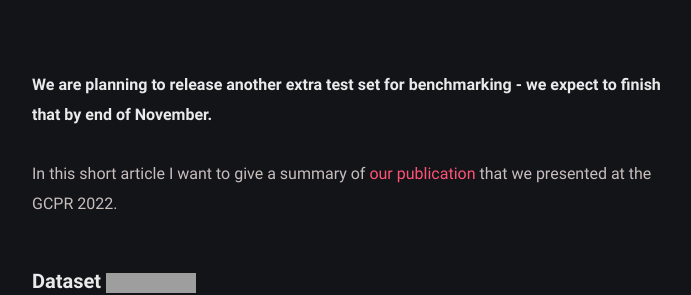
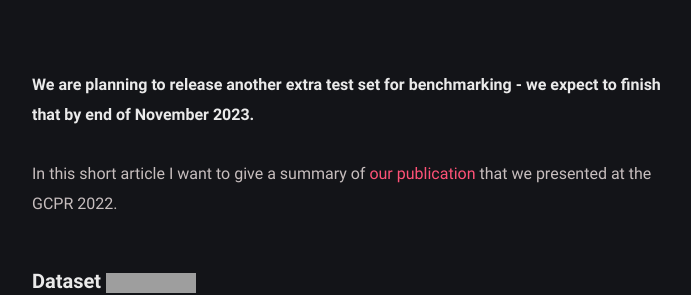
Before and after one commit to Madave94/madave94.github.io, a Jekyll site: the page built from _posts/gcpr-2022-publication/2022-09-15-paper-layout-analysis.md, in a window 1280 px wide, cut to the strip 361-656 px from the top of the page. Shown: the whole strip, without its empty margins (278-969 px from the left). Built offline with Jekyll 4.4.1, drawn with Linux system fonts in a browser that asks for light colours; grey boxes are pictures that could not be loaded.

Commit message:
smaller updates

```diff
--- a/_config.yml
+++ b/_config.yml
@@ -1,5 +1,5 @@
 # Site settings
-title: Klise Theme # site title
+title: David Tschirschwitz Website # site title
 description: >- # site description
   He's writing in Bahasa about web technology and experience as a journal
   for documentation things that he learned, meet him <a href="https://github.com/piharpi" target="_blank" rel="noopener">@github</a>.
--- a/_posts/gcpr-2022-publication/2022-09-15-paper-layout-analysis.md
+++ b/_posts/gcpr-2022-publication/2022-09-15-paper-layout-analysis.md
@@ -5,7 +5,7 @@ date:   2022-10-17 10:00:00 +0200
 tags: [publication]
 ---
 
-**We are planning to release another extra test set for benchmarking - we expect to finish that by end of November.**
+**We are planning to release another extra test set for benchmarking - we expect to finish that by end of November 2023.**
 
 In this short article I want to give a summary of [our publication][1] that we presented at the GCPR 2022.
 
```
